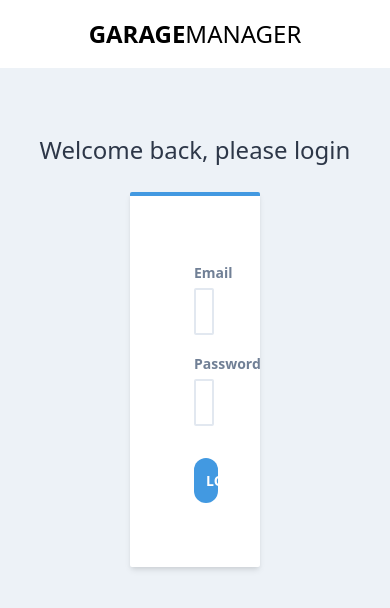
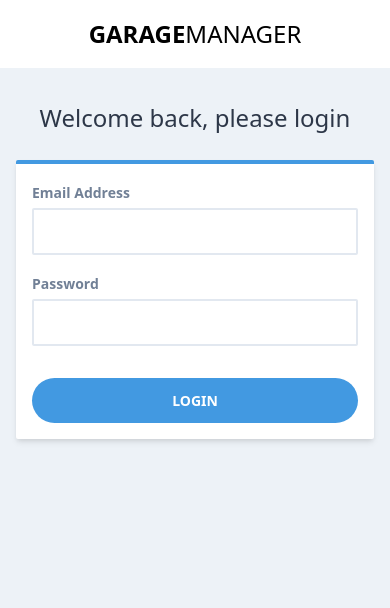
Before and after one commit to dpatz/garage-manager, a Next.js app: page /login in a window 390 px wide. Shown: the top 608 px of the page. Built offline with nearby package versions, Linux system fonts and the light colour scheme.

Commit message:
Make login screen mobile friendly

```diff
--- a/pages/login.tsx
+++ b/pages/login.tsx
@@ -19,12 +19,12 @@ const Home = (): JSX.Element => (
       </div>
     </header>
     <main className="container mx-auto">
-      <h1 className="mt-16 mb-6 text-2xl text-center text-gray-800">
+      <h1 className="mt-8 md:mt-16 mb-6 text-2xl text-center text-gray-800">
         Welcome back, please login
       </h1>
-      <form className="w-1/3 mx-auto p-16 bg-white shadow-md rounded-sm border-t-4 border-blue-500">
+      <form className="md:w-3/5 lg:w-2/5 mx-4 md:mx-auto p-4 md:p-16 bg-white shadow-md rounded-sm border-t-4 border-blue-500">
         <label className="text-gray-600 font-bold text-sm">
-          Email
+          Email Address
           <input
             name="email"
             type="email"
```
